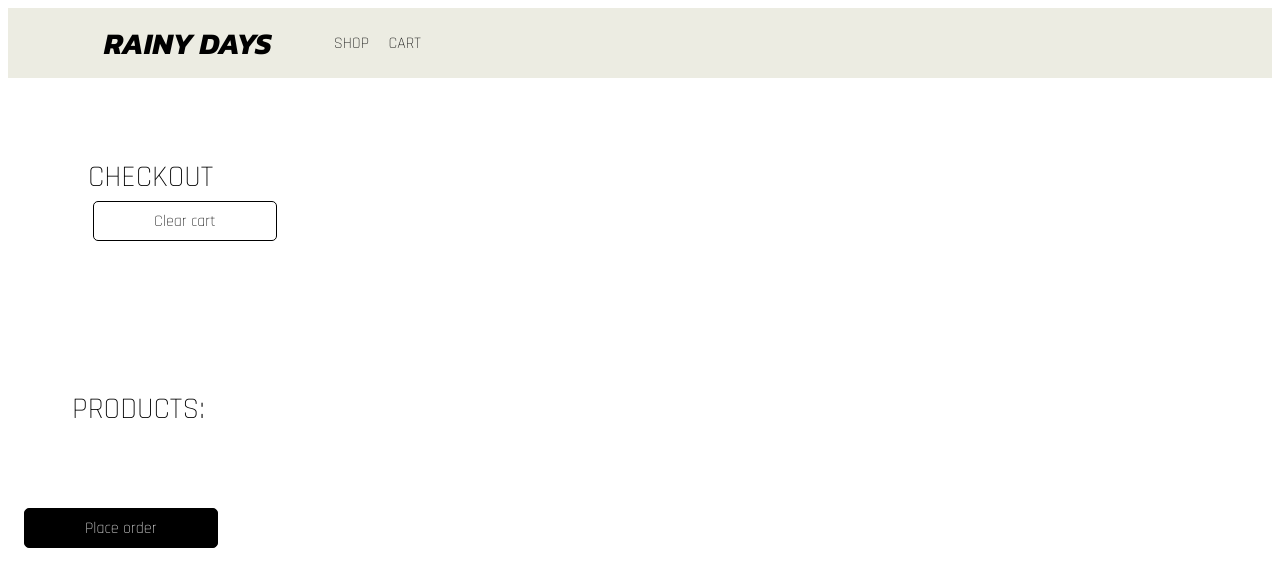
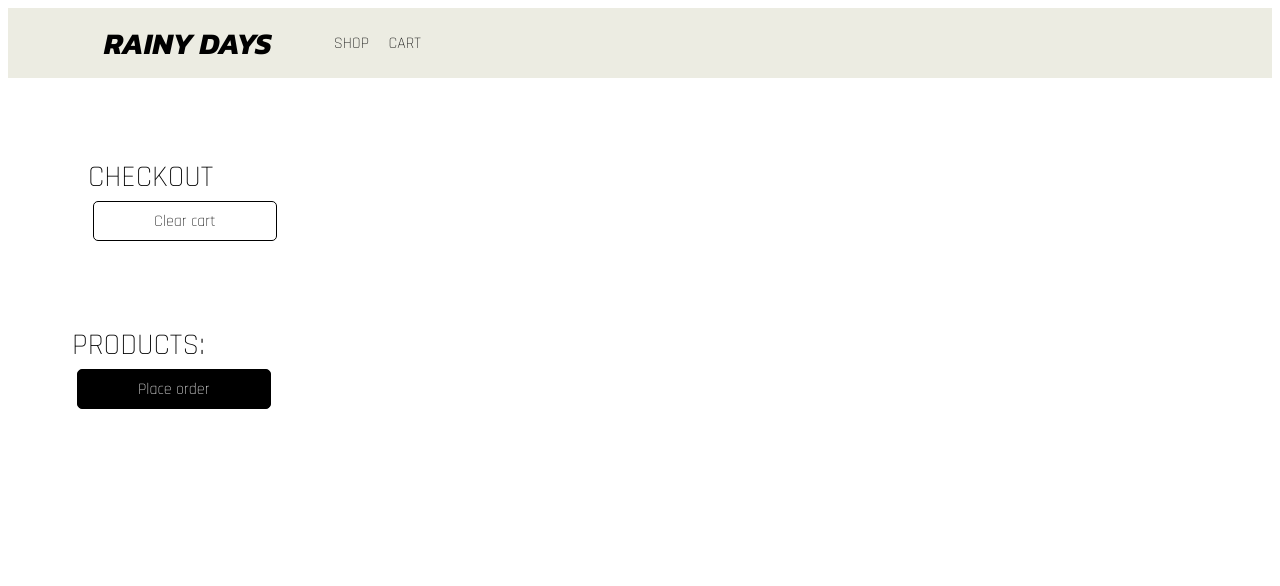
Before and after one commit to Kittypoda/JS-1-CA, a plain HTML site: page html/checkout.html in a window 1280 px wide. Drawn offline with Linux system fonts and the light colour scheme; a web font is replaced by a local one.

Commit message:
checkout buttons

```diff
--- a/css/assets.css
+++ b/css/assets.css
@@ -106,8 +106,7 @@ button{
 }
 
 .jacket-buy-button{
-
-  font-family: "Rajdhani", sans-serif;
+    font-family: "Rajdhani", sans-serif;
     font-weight: 300;
     font-style: normal;
     align-items: center;
@@ -118,9 +117,7 @@ button{
     border: 1px solid #000;
     border-radius: 5px;
     padding: 6px 60px;
-
-    margin: 1rem;
-}
+    }
 
 .jacket-page-button{
     font-family: "Rajdhani", sans-serif;
--- a/css/index.css
+++ b/css/index.css
@@ -82,7 +82,7 @@
 }
 
 .checkout{
-  padding: 5rem;
+  margin: 5rem;
 }
 
 .products{
```
Also changed, not shown: html/checkout.html (+2 -1 lines).
